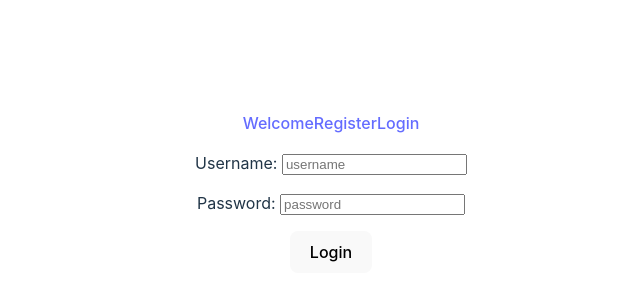
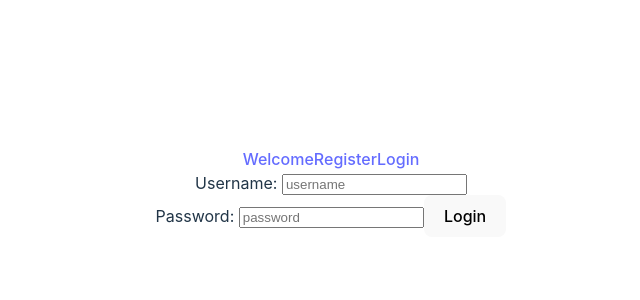
Before and after one commit to ElliottLarsen/WallyAndCoda, a React (Vite) app in the folder frontend/: page /login in a window 1280 px wide. Shown: the part 208-508 px from the top of the page, without its empty margins (309-949 px from the left). Built offline with nearby package versions, Linux system fonts and the light colour scheme.

Commit message:
User login.

```diff
--- a/frontend/src/App.jsx
+++ b/frontend/src/App.jsx
@@ -19,6 +19,7 @@ function App() {
         <Route exact path='/' element={<Welcome />} />
         <Route exact path='/register' element={<Register />} />
         <Route exact path='/login' element={<Login />} />
+        <Route exact path='/user' element={<User />} />
       </Routes>
     </>
   );
--- a/frontend/src/components/Login.jsx
+++ b/frontend/src/components/Login.jsx
@@ -1,8 +1,11 @@
 import { useState } from 'react';
+import axios from 'axios';
+import { useNavigate } from 'react-router-dom';
 
 export default function Login() {
 
     const [loginData, setloginData] = useState({ username: "", password: "" });
+    const navigateTo = useNavigate();
 
     const handleChange = (evt) => {
         const changedField = evt.target.name;
@@ -13,21 +16,30 @@ export default function Login() {
         })
     }
 
-    const handleLogin = () => {
-        console.log(loginData);
+    const handleLogin = (evt) => {
+        evt.preventDefault()
+        const params = new URLSearchParams();
+        params.append("username", loginData.username);
+        params.append("password", loginData.password);
+        axios.post("http://127.0.0.1:8000/wallyandcoda/user/login", params)
+            .then((res) => {
+                console.log(res);
+                console.log(res.data);
+                navigateTo("/user")
+            })
+            .catch((e) => {
+                console.error("Login error", e.response);
+            })
     }
 
     return (
-        <div>
-            <p>
-                <label htmlFor="username">Username: </label>
-                <input id="username" type="text" placeholder="username" name="username" value={loginData.username} onChange={handleChange} required />
-            </p>
-            <p>
-                <label htmlFor="password">Password: </label>
-                <input id="password" type="password" placeholder="password" name="password" value={loginData.password} onChange={handleChange} required />
-            </p>
-            <button onClick={handleLogin}>Login</button>
-        </div>
+        <form onSubmit={handleLogin}>
+            <label htmlFor="username">Username: </label>
+            <input id="username" type="text" placeholder="username" name="username" value={loginData.username} onChange={handleChange} required />
+            <br />
+            <label htmlFor="password">Password: </label>
+            <input id="password" type="password" placeholder="password" name="password" value={loginData.password} onChange={handleChange} required />
+            <button type="submit">Login</button>
+        </form>
     )
 }
```
Also changed, not shown: 1 other file (tests, documents, lock files or other folders).
